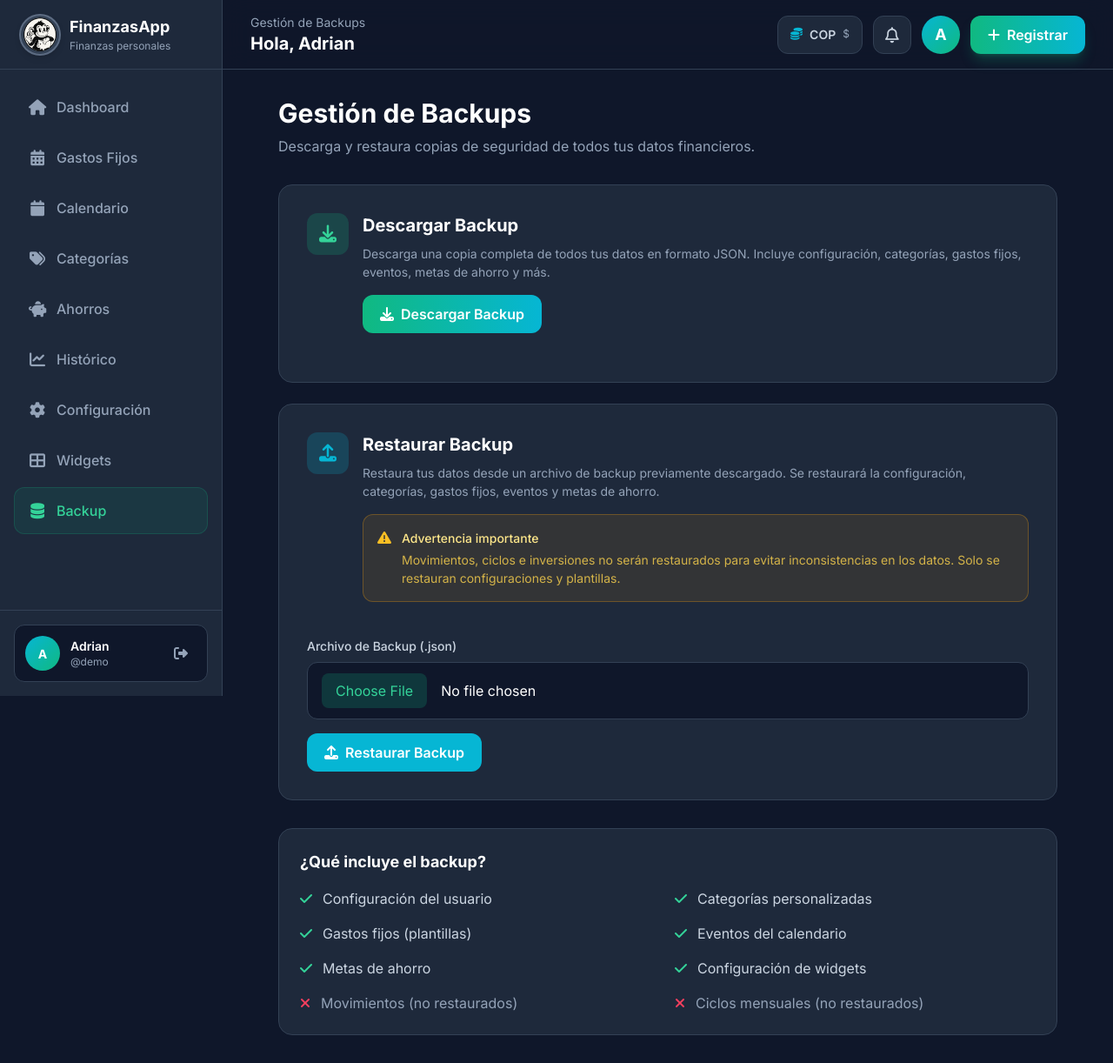
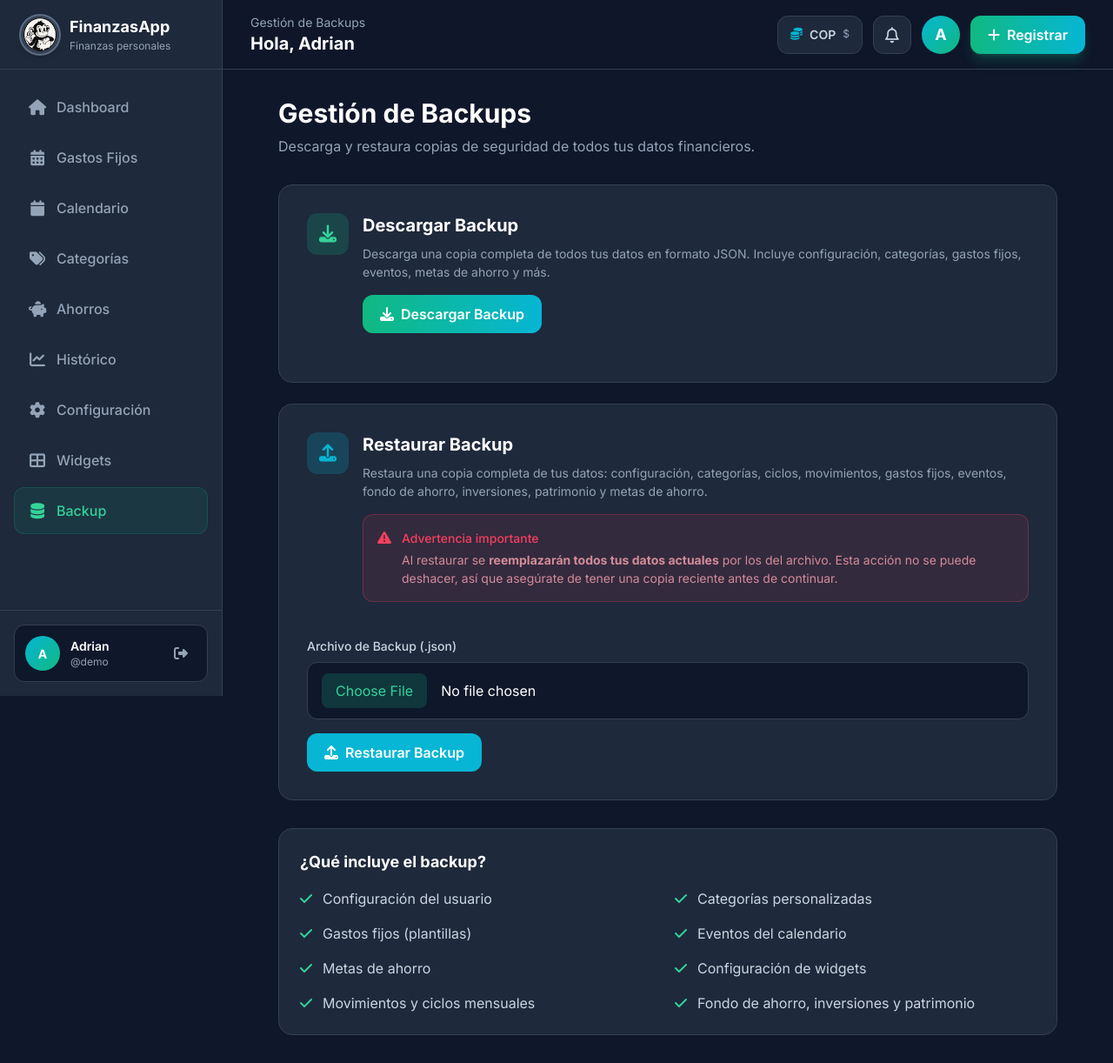
Before and after one commit to adrian083/App-Financiera, a Django app: page /backup/ in a window 1280 px wide. Shown: the whole page at 87% size. Run offline with Django 4.2, Linux system fonts and the light colour scheme; a user stored in the database is signed in; data comes from the database, SQL or seed files in the repository; some libraries are stand-ins or nearby versions.

Commit message:
fixing backup

```diff
--- a/presupuesto/views.py
+++ b/presupuesto/views.py
@@ -6,6 +6,7 @@ from django.contrib.auth.decorators import login_required
 from django.db import transaction
 from django.http import JsonResponse, HttpResponse
 from django.shortcuts import get_object_or_404, redirect, render
+from django.utils import timezone
 from django.views.decorators.http import require_POST
 
 try:
@@ -835,26 +836,39 @@ def backup_restaurar(request):
 
         try:
             with transaction.atomic():
-                # Restaurar configuración
-                _restore_configuracion(request.user, datos.get('configuracion'))
+                user = request.user
 
-                # Restaurar categorías
-                _restore_categorias(request.user, datos.get('categorias', []))
+                # 1. Borrar los datos actuales del usuario (reemplazo completo).
+                #    El orden respeta las llaves foráneas (dependientes primero).
+                _wipe_datos_usuario(user)
 
-                # Restaurar gastos fijos
-                _restore_gastos_fijos(request.user, datos.get('gastos_fijos', []))
+                # 2. Recrear en orden de dependencias, mapeando referencias.
+                _restore_configuracion(user, datos.get('configuracion'))
 
-                # Restaurar eventos de calendario
-                _restore_eventos(request.user, datos.get('eventos_calendario', []))
+                cat_map = _restore_categorias(user, datos.get('categorias', []))
 
-                # Restaurar metas de ahorro
-                _restore_metas_ahorro(request.user, datos.get('metas_ahorro', []))
+                ciclo_map = _restore_ciclos(user, datos.get('ciclos', []))
 
-                # Restaurar configuración de widgets
-                _restore_widgets_config(request.user, datos.get('widgets_config'))
+                _restore_gastos_fijos(user, datos.get('gastos_fijos', []), cat_map)
 
-                messages.success(request, 'Backup restaurado exitosamente.')
-                messages.warning(request, 'Nota: Movimientos, ciclos e inversiones no fueron restaurados para evitar inconsistencias.')
+                _restore_movimientos(user, datos.get('movimientos', []), ciclo_map, cat_map)
+
+                _restore_eventos(user, datos.get('eventos_calendario', []))
+
+                fondo = _restore_fondo_ahorro(user, datos.get('fondo_ahorro'))
+
+                inv_map = _restore_inversiones(user, datos.get('inversiones', []))
+
+                _restore_movimientos_patrimonio(
+                    user, datos.get('movimientos_patrimonio', []),
+                    fondo, inv_map, ciclo_map,
+                )
+
+                _restore_metas_ahorro(user, datos.get('metas_ahorro', []))
+
+                _restore_widgets_config(user, datos.get('widgets_config'))
+
+                messages.success(request, 'Backup restaurado exitosamente. Todos tus datos fueron reemplazados con la copia.')
         except Exception as e:
             messages.error(request, f'Error al restaurar backup: {str(e)}')
             return redirect('backup_gestion')
@@ -897,6 +911,7 @@ def _serialize_movimientos(user):
     movimientos = []
     for mov in Movimiento.objects.filter(usuario=user):
         movimientos.append({
+            'ciclo_ref': mov.ciclo_id,
             'tipo': mov.tipo,
             'monto': str(mov.monto),
             'descripcion': mov.descripcion,
@@ -913,7 +928,10 @@ def _serialize_ciclos(user):
     ciclos = []
     for ciclo in CicloMensual.objects.filter(usuario=user):
         ciclos.append({
+            'ref': ciclo.id,
             'fecha_inicio': ciclo.fecha_inicio.isoformat(),
+            'fecha_fin': ciclo.fecha_fin.isoformat(),
+            'etiqueta': ciclo.etiqueta,
             'fecha_cierre': ciclo.fecha_cierre.isoformat() if ciclo.fecha_cierre else None,
             'salario_ciclo': str(ciclo.salario_ciclo),
             'estado': ciclo.estado,
@@ -965,6 +983,7 @@ def _serialize_inversiones(user):
     inversiones = []
     for inv in Inversion.objects.filter(usuario=user):
         inversiones.append({
+            'ref': inv.id,
             'nombre': inv.nombre,
             'monto_inicial': str(inv.monto_inicial),
             'monto_final': str(inv.monto_final) if inv.monto_final else None,
@@ -972,6 +991,7 @@ def _serialize_inversiones(user):
             'tipo_activo': inv.tipo_activo,
             'fecha_inicio': inv.fecha_inicio.isoformat() if inv.fecha_inicio else None,
             'fecha_vencimiento': inv.fecha_vencimiento.isoformat() if inv.fecha_vencimiento else None,
+            'fecha_cierre': inv.fecha_cierre.isoformat() if inv.fecha_cierre else None,
             'estado': inv.estado,
             'notas': inv.notas,
         })
@@ -1000,6 +1020,8 @@ def _serialize_movimientos_patrimonio(user):
             'tipo': mov.tipo,
             'monto': str(mov.monto),
             'descripcion': mov.descripcion,
+            'inversion_ref': mov.inversion_id,
+            'ciclo_ref': mov.ciclo_id,
             'fecha': mov.fecha.isoformat(),
         })
     return movimientos
@@ -1016,103 +1038,191 @@ def _serialize_widgets_config(user):
 
 
 # Funciones auxiliares para restauración
+def _wipe_datos_usuario(user):
+    """Elimina todos los datos financieros del usuario antes de restaurar.
+
+    Se borra en orden de dependencias (registros dependientes primero) para
+    respetar las llaves foráneas.
+    """
+    # Patrimonio / inversiones (dependen de fondo, inversión y ciclo)
+    MovimientoPatrimonio.objects.filter(usuario=user).delete()
+    Inversion.objects.filter(usuario=user).delete()
+    FondoAhorro.objects.filter(usuario=user).delete()
+    # Metas de ahorro (DepositoMeta se borra en cascada)
+    MetaAhorro.objects.filter(usuario=user).delete()
+    # Movimientos antes que ciclos y categorías
+    Movimiento.objects.filter(usuario=user).delete()
+    # Gastos fijos antes que categorías (FK PROTECT)
+    GastoFijoPlantilla.objects.filter(usuario=user).delete()
+    CicloMensual.objects.filter(usuario=user).delete()
+    Categoria.objects.filter(usuario=user).delete()
+    EventoCalendario.objects.filter(usuario=user).delete()
+
+
 def _restore_configuracion(user, config_data):
     if not config_data:
         return
 
     from decimal import Decimal
-    config, created = ConfiguracionUsuario.objects.get_or_create(
-        usuario=user,
-        defaults={
-            'salario_base': Decimal(config_data['salario_base']),
-            'dia_corte': config_data['dia_corte'],
-            'dias_plazo_tolerancia': config_data['dias_plazo_tolerancia'],
-            'moneda': config_data['moneda'],
-            'configurado': config_data['configurado'],
-            'ha_visto_tutorial': config_data['ha_visto_tutorial'],
-        }
-    )
-
-    if not created:
-        config.salario_base = Decimal(config_data['salario_base'])
-        config.dia_corte = config_data['dia_corte']
-        config.dias_plazo_tolerancia = config_data['dias_plazo_tolerancia']
-        config.moneda = config_data['moneda']
-        config.configurado = config_data['configurado']
-        config.ha_visto_tutorial = config_data['ha_visto_tutorial']
-        config.save()
+    config = ConfiguracionUsuario.obtener(user)
+    config.salario_base = Decimal(config_data.get('salario_base', '0'))
+    config.dia_corte = config_data.get('dia_corte', 30)
+    config.dias_plazo_tolerancia = config_data.get('dias_plazo_tolerancia', 3)
+    config.moneda = config_data.get('moneda', 'COP')
+    config.configurado = config_data.get('configurado', False)
+    config.ha_visto_tutorial = config_data.get('ha_visto_tutorial', False)
+    config.save()
 
 
 def _restore_categorias(user, categorias_data):
+    """Recrea las categorías y devuelve un mapa nombre -> objeto Categoria."""
+    cat_map = {}
     for cat_data in categorias_data:
-        defaults = {
-            'color': cat_data.get('color', '#6366f1'),
-        }
-        if 'activa' in cat_data:
-            defaults['activa'] = cat_data['activa']
-        if 'orden' in cat_data:
-            defaults['orden'] = cat_data['orden']
-
-        Categoria.objects.get_or_create(
+        categoria = Categoria.objects.create(
             usuario=user,
             nombre=cat_data['nombre'],
-            defaults=defaults
+            color=cat_data.get('color', '#6366f1'),
+            activa=cat_data.get('activa', True),
+            orden=cat_data.get('orden', 0),
+        )
+        cat_map[cat_data['nombre']] = categoria
+    return cat_map
+
+
+def _restore_ciclos(user, ciclos_data):
+    """Recrea los ciclos y devuelve un mapa ref_original -> objeto CicloMensual."""
+    from decimal import Decimal
+    ciclo_map = {}
+    for ciclo_data in ciclos_data:
+        ciclo = CicloMensual.objects.create(
+            usuario=user,
+            fecha_inicio=datetime.fromisoformat(ciclo_data['fecha_inicio']).date(),
+            fecha_fin=datetime.fromisoformat(ciclo_data['fecha_fin']).date(),
+            etiqueta=ciclo_data.get('etiqueta', ''),
+            salario_ciclo=Decimal(ciclo_data.get('salario_ciclo', '0')),
+            estado=ciclo_data.get('estado', CicloMensual.ACTIVO),
+            sobrante_transferido=Decimal(ciclo_data.get('sobrante_transferido', '0')),
+            fecha_cierre=datetime.fromisoformat(ciclo_data['fecha_cierre']) if ciclo_data.get('fecha_cierre') else None,
+        )
+        if ciclo_data.get('ref') is not None:
+            ciclo_map[ciclo_data['ref']] = ciclo
+    return ciclo_map
+
+
+def _restore_gastos_fijos(user, gastos_data, cat_map):
+    from decimal import Decimal
+    for gasto_data in gastos_data:
+        categoria = cat_map.get(gasto_data.get('categoria_nombre'))
+        if categoria is None:
+            # La categoría es obligatoria (FK PROTECT); omitir si no existe.
+            continue
+        GastoFijoPlantilla.objects.create(
+            usuario=user,
+            descripcion=gasto_data['descripcion'],
+            monto=Decimal(gasto_data['monto']),
+            categoria=categoria,
+            frecuencia=gasto_data.get('frecuencia', GastoFijoPlantilla.MENSUAL),
+            activa=gasto_data.get('activa', True),
+            fecha_ultima_aplicacion=datetime.fromisoformat(gasto_data['fecha_ultima_aplicacion']).date() if gasto_data.get('fecha_ultima_aplicacion') else None,
         )
 
 
-def _restore_gastos_fijos(user, gastos_data):
+def _restore_movimientos(user, movimientos_data, ciclo_map, cat_map):
     from decimal import Decimal
-    for gasto_data in gastos_data:
-        categoria = None
-        if gasto_data.get('categoria_nombre'):
-            try:
-                categoria = Categoria.objects.get(usuario=user, nombre=gasto_data['categoria_nombre'])
-            except Categoria.DoesNotExist:
-                pass
-
-        GastoFijoPlantilla.objects.get_or_create(
+    for mov_data in movimientos_data:
+        ciclo = ciclo_map.get(mov_data.get('ciclo_ref'))
+        if ciclo is None:
+            # Sin ciclo válido no se puede crear el movimiento (FK obligatoria).
+            continue
+        Movimiento.objects.create(
             usuario=user,
-            descripcion=gasto_data['descripcion'],
-            defaults={
-                'monto': Decimal(gasto_data['monto']),
-                'categoria': categoria,
-                'frecuencia': gasto_data['frecuencia'],
-                'activa': gasto_data['activa'],
-            }
+            ciclo=ciclo,
+            tipo=mov_data['tipo'],
+            monto=Decimal(mov_data['monto']),
+            descripcion=mov_data.get('descripcion', ''),
+            categoria=cat_map.get(mov_data.get('categoria_nombre')),
+            es_gasto_fijo=mov_data.get('es_gasto_fijo', False),
+            pagado=mov_data.get('pagado', True),
+            fecha_vencimiento=datetime.fromisoformat(mov_data['fecha_vencimiento']).date() if mov_data.get('fecha_vencimiento') else None,
+            fecha_registro=datetime.fromisoformat(mov_data['fecha_registro']) if mov_data.get('fecha_registro') else timezone.now(),
         )
 
 
 def _restore_eventos(user, eventos_data):
     from decimal import Decimal
     for evento_data in eventos_data:
-        EventoCalendario.objects.get_or_create(
+        EventoCalendario.objects.create(
             usuario=user,
             titulo=evento_data['titulo'],
             fecha=datetime.fromisoformat(evento_data['fecha']).date(),
-            defaults={
-                'descripcion': evento_data.get('descripcion', ''),
-                'tipo': evento_data['tipo'],
-                'monto': Decimal(evento_data['monto']) if evento_data.get('monto') else None,
-                'repetir_anualmente': evento_data['repetir_anualmente'],
-                'completado': evento_data['completado'],
-            }
+            descripcion=evento_data.get('descripcion', ''),
+            tipo=evento_data.get('tipo', EventoCalendario.OTRO),
+            monto=Decimal(evento_data['monto']) if evento_data.get('monto') else None,
+            repetir_anualmente=evento_data.get('repetir_anualmente', False),
+            completado=evento_data.get('completado', False),
+        )
+
+
+def _restore_fondo_ahorro(user, fondo_data):
+    """Recrea el fondo de ahorro y devuelve el objeto (necesario para el patrimonio)."""
+    from decimal import Decimal
+    fondo = FondoAhorro.obtener(user)
+    if fondo_data:
+        fondo.saldo_disponible = Decimal(fondo_data.get('saldo_disponible', '0'))
+        fondo.save()
+    return fondo
+
+
+def _restore_inversiones(user, inversiones_data):
+    """Recrea las inversiones y devuelve un mapa ref_original -> objeto Inversion."""
+    from decimal import Decimal
+    inv_map = {}
+    for inv_data in inversiones_data:
+        inv = Inversion.objects.create(
+            usuario=user,
+            nombre=inv_data['nombre'],
+            tipo_activo=inv_data.get('tipo_activo', Inversion.OTRO),
+            rendimiento_esperado=Decimal(inv_data['rendimiento_esperado']) if inv_data.get('rendimiento_esperado') else None,
+            monto_inicial=Decimal(inv_data['monto_inicial']),
+            monto_final=Decimal(inv_data['monto_final']) if inv_data.get('monto_final') else None,
+            fecha_inicio=datetime.fromisoformat(inv_data['fecha_inicio']).date() if inv_data.get('fecha_inicio') else timezone.now().date(),
+            fecha_vencimiento=datetime.fromisoformat(inv_data['fecha_vencimiento']).date() if inv_data.get('fecha_vencimiento') else timezone.now().date(),
+            estado=inv_data.get('estado', Inversion.ACTIVA),
+            fecha_cierre=datetime.fromisoformat(inv_data['fecha_cierre']) if inv_data.get('fecha_cierre') else None,
+            notas=inv_data.get('notas', ''),
+        )
+        if inv_data.get('ref') is not None:
+            inv_map[inv_data['ref']] = inv
+    return inv_map
+
+
+def _restore_movimientos_patrimonio(user, movimientos_data, fondo, inv_map, ciclo_map):
+    from decimal import Decimal
+    for mov_data in movimientos_data:
+        MovimientoPatrimonio.objects.create(
+            usuario=user,
+            tipo=mov_data['tipo'],
+            monto=Decimal(mov_data['monto']),
+            descripcion=mov_data.get('descripcion', ''),
+            fondo=fondo,
+            inversion=inv_map.get(mov_data.get('inversion_ref')),
+            ciclo=ciclo_map.get(mov_data.get('ciclo_ref')),
+            fecha=datetime.fromisoformat(mov_data['fecha']) if mov_data.get('fecha') else timezone.now(),
         )
 
 
 def _restore_metas_ahorro(user, metas_data):
     from decimal import Decimal
     for meta_data in metas_data:
-        MetaAhorro.objects.get_or_create(
+        MetaAhorro.objects.create(
             usuario=user,
             nombre=meta_data['nombre'],
-            defaults={
-                'monto_objetivo': Decimal(meta_data['monto_objetivo']),
-                'saldo_actual': Decimal(meta_data['saldo_actual']),
-                'icono': meta_data['icono'],
-                'color': meta_data.get('color', '#10B981'),
-                'fecha_objetivo': datetime.fromisoformat(meta_data['fecha_objetivo']).date() if meta_data.get('fecha_objetivo') else None,
-                'completada': meta_data.get('completada', False),
-            }
+            monto_objetivo=Decimal(meta_data['monto_objetivo']),
+            saldo_actual=Decimal(meta_data.get('saldo_actual', '0')),
+            icono=meta_data.get('icono', 'fa-piggy-bank'),
+            color=meta_data.get('color', '#10B981'),
+            fecha_objetivo=datetime.fromisoformat(meta_data['fecha_objetivo']).date() if meta_data.get('fecha_objetivo') else None,
+            completada=meta_data.get('completada', False),
         )
 
 
@@ -1120,6 +1230,6 @@ def _restore_widgets_config(user, widgets_data):
     if not widgets_data:
         return
 
-    config, created = WidgetConfiguracion.objects.get_or_create(usuario=user)
+    config = WidgetConfiguracion.obtener(user)
     config.widgets_activos = widgets_data.get('widgets_activos', [])
     config.save()
--- a/templates/presupuesto/backup_gestion.html
+++ b/templates/presupuesto/backup_gestion.html
@@ -38,20 +38,21 @@
             </div>
             <div class="flex-1">
                 <h2 class="text-xl font-bold text-white mb-2">Restaurar Backup</h2>
-                <p class="text-slate-400 text-sm mb-4">Restaura tus datos desde un archivo de backup previamente descargado. Se restaurará la configuración, categorías, gastos fijos, eventos y metas de ahorro.</p>
-                <div class="bg-amber-500/10 border border-amber-500/30 rounded-xl p-4 mb-4">
+                <p class="text-slate-400 text-sm mb-4">Restaura una copia completa de tus datos: configuración, categorías, ciclos, movimientos, gastos fijos, eventos, fondo de ahorro, inversiones, patrimonio y metas de ahorro.</p>
+                <div class="bg-fintech-rose/10 border border-fintech-rose/30 rounded-xl p-4 mb-4">
                     <div class="flex items-start gap-3">
-                        <i class="fas fa-exclamation-triangle text-amber-400 mt-0.5"></i>
+                        <i class="fas fa-exclamation-triangle text-fintech-rose mt-0.5"></i>
                         <div class="text-sm">
-                            <p class="text-amber-200 font-medium mb-1">Advertencia importante</p>
-                            <p class="text-amber-300/80">Movimientos, ciclos e inversiones no serán restaurados para evitar inconsistencias en los datos. Solo se restauran configuraciones y plantillas.</p>
+                            <p class="text-fintech-rose font-medium mb-1">Advertencia importante</p>
+                            <p class="text-rose-300/80">Al restaurar se <strong>reemplazarán todos tus datos actuales</strong> por los del archivo. Esta acción no se puede deshacer, así que asegúrate de tener una copia reciente antes de continuar.</p>
                         </div>
                     </div>
                 </div>
             </div>
         </div>
 
-        <form method="post" enctype="multipart/form-data" class="space-y-4">
+        <form method="post" enctype="multipart/form-data" class="space-y-4"
+            onsubmit="return confirm('Esto reemplazará TODOS tus datos actuales por los del archivo. ¿Deseas continuar?');">
             {% csrf_token %}
             <div>
                 <label class="block text-slate-300 text-sm font-medium mb-2">Archivo de Backup (.json)</label>
@@ -93,13 +94,13 @@
                 <i class="fas fa-check text-fintech-emeraldLight"></i>
                 <span>Configuración de widgets</span>
             </div>
-            <div class="flex items-center gap-3 text-slate-400">
-                <i class="fas fa-times text-fintech-rose"></i>
-                <span>Movimientos (no restaurados)</span>
+            <div class="flex items-center gap-3 text-slate-300">
+                <i class="fas fa-check text-fintech-emeraldLight"></i>
+                <span>Movimientos y ciclos mensuales</span>
             </div>
-            <div class="flex items-center gap-3 text-slate-400">
-                <i class="fas fa-times text-fintech-rose"></i>
-                <span>Ciclos mensuales (no restaurados)</span>
+            <div class="flex items-center gap-3 text-slate-300">
+                <i class="fas fa-check text-fintech-emeraldLight"></i>
+                <span>Fondo de ahorro, inversiones y patrimonio</span>
             </div>
         </div>
     </div>
```
